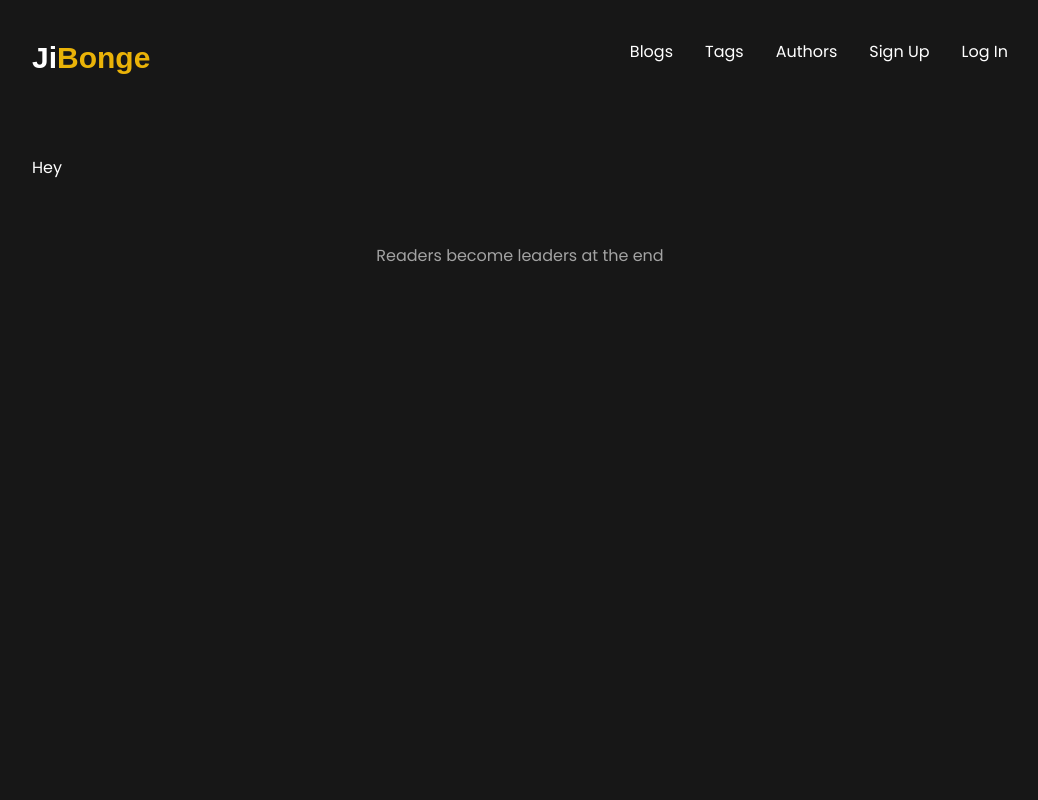
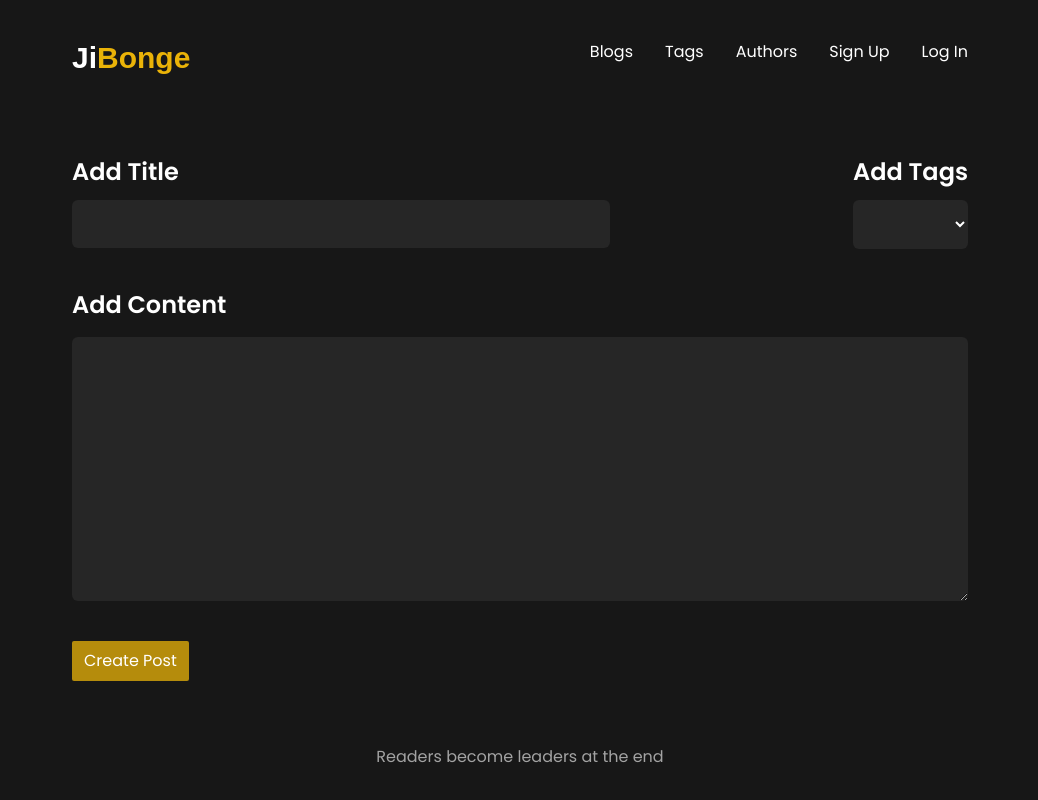
Before and after one commit to Mokowz/Jibonge-App, a Vue app in the folder frontend/app/: page /new/blog in a window 1280 px wide. Shown: the whole page, without its empty margins (120-1158 px from the left). Built offline with nearby package versions, Linux system fonts and the light colour scheme; a web font is replaced by a local one.

Commit message:
Add the new blogs page, without the backend integration

```diff
--- a/frontend/app/src/components/Navbar.vue
+++ b/frontend/app/src/components/Navbar.vue
@@ -1,7 +1,7 @@
 <template>
   <nav class="text-white">
     <!-- Flex container -->
-    <div class="flex container justify-between mx-auto p-10 md:py-10 md:px-0">
+    <div class="flex container justify-between mx-auto px-8 py-10 md:py-10 md:px-10">
         <!-- Logo -->
         <router-link to="/">
             <span class="text-3xl font-riot font-bold">Ji<span class="font-riot text-yellow-500">Bonge</span></span>
--- a/frontend/app/src/components/Posts.vue
+++ b/frontend/app/src/components/Posts.vue
@@ -1,11 +1,11 @@
 <template>
   <div>
     <!-- Blog Cards -->
-    <div v-for="blog in blogs" :key="blog.title" class="flex justify-between px-6 py-8 border-b border-slate-500">
+    <div v-for="blog in blogs" :key="blog.title" class="flex flex-col-reverse justify-between  py-8 border-b border-slate-500 md:flex-row md:px-6">
         <span class="text-darkGrey">{{ formatDate(blog.date_added) }}</span>
 
         <!-- Info -->
-        <div class="flex flex-col space-y-6">
+        <div class="flex flex-col space-y-6 mb-4 md:mb-0">
             <!-- Heading -->
             <div class="flex flex-col">
                 <div class="flex flex-col">
--- a/frontend/app/src/views/Authors/Authors.vue
+++ b/frontend/app/src/views/Authors/Authors.vue
@@ -1,10 +1,10 @@
 <template>
-    <div class="flex space-x-8 container mx-auto p-10 md:py-10 md:px-0">
-        <div v-for="author in authors" key="author.id" class="w-1/2 flex justify-around py-8 px-14 bg-darkGrey/10 items-center rounded-lg">
+    <div class="flex flex-col space-y-8 md:space-x-8 container mx-auto px-8 md:flex-row md:py-10 md:px-10 md:space-y-0">
+        <div v-for="author in authors" key="author.id" class="w-full flex justify-around py-6 px-0 bg-darkGrey/10 items-center rounded-lg md:w-1/2 md:py-8 md:px-14">
 
             <h3 v-if="author.user.first_name" class="bg-transparent font-semibold text-xl">{{ author.user.first_name }} {{ author.user.last_name }}</h3>
             <h3 v-else class="bg-transparent font-semibold text-xl">Author X</h3>
-            <div class="w-32 h-32 bg-transparent">
+            <div class="w-20 h-20 bg-transparent md:w-32 md:h-32">
                 <img :src="author.profile_pic" class="w-full h-full rounded-full">
             </div>
         </div>
--- a/frontend/app/src/views/Blogs/Blogs.vue
+++ b/frontend/app/src/views/Blogs/Blogs.vue
@@ -1,11 +1,11 @@
 <template>
     <!-- Flex Container -->
-    <div class="flex flex-col text-white container mx-auto p-10 md:py-10 md:px-0">
+    <div class="flex flex-col text-white container mx-auto px-8 md:py-10 md:px-8">
       <!-- Heading and Add Button -->
       <div class="flex justify-between items-center w-full border-b border-slate-500 pb-6">
         <!-- Heading -->
         <div class="flex flex-col space-y-3">
-          <h1 class="font-bold text-5xl">All Posts</h1>
+          <h1 class="font-bold text-4xl md:text-5xl">All Posts</h1>
           <input type="search" v-model="searchInput" class=" rounded-md px-4 py-2 max-w-sm bg-darkGrey/15" placeholder="Search blogs" @input="searchBlogs">
         </div>
 
--- a/frontend/app/src/views/Blogs/NewBlog.vue
+++ b/frontend/app/src/views/Blogs/NewBlog.vue
@@ -1,11 +1,45 @@
 <template>
-  <div class="container mx-auto p-10 md:py-10 md:px-0">
-    Hey
+  <div class="flex container mx-auto p-10 md:py-10 md:px-10">
+    <form class="flex flex-col space-y-10 w-full">
+      <!-- Heading and Tags -->
+      <div class="flex space-x-6 justify-between w-full">
+        <div class="flex flex-col space-y-3 w-3/5">
+          <label for="" class="font-semibold text-2xl">Add Title</label>
+          <input type="text" class="bg-darkGrey/10 rounded-md px-8 py-3">
+        </div>
+        <div class="flex flex-col space-y-3">
+          <label for="" class="font-semibold text-2xl">Add Tags</label>
+          <select class="bg-darkGrey/10 rounded-md px-8 py-3" >
+            <div v-for="tag in tags" key="tag.name">
+              <option value="" >{{ tag.name }}</option>
+            </div>
+
+          </select>
+        </div>
+
+      </div>
+
+      <!-- Content -->
+      <div class="flex flex-col space-y-4">
+        <label for="" class="font-semibold text-2xl">Add Content</label>
+        <textarea name="" id="" cols="30" rows="10" class="w-full rounded-md bg-darkGrey/10 px-8 py-3"></textarea>
+      </div>
+
+      <div>
+        <input class="px-3 py-2 rounded-sm bg-yellow-500/75 hover:bg-yellow-500/90" type="submit" value="Create Post">
+      </div>
+    </form>
   </div>
 </template>
 
 <script>
+
 export default {
+  data() {
+    return {
+      tags: [{name: 'coding'}, {name: 'swimming'}],
+    }
+  },
 
 }
 </script>
--- a/frontend/app/src/views/Home/HomeView.vue
+++ b/frontend/app/src/views/Home/HomeView.vue
@@ -1,9 +1,9 @@
 <template>
     <!-- Flex Container -->
-    <div class="flex flex-col text-white p-10 container mx-auto md:py-10 md:px-0">
+    <div class="flex flex-col text-white px-8 container mx-auto md:py-10 md:px-10">
       <!-- Heading -->
       <div class="flex flex-col space-y-3 border-b border-slate-500 pb-6">
-        <h1 class="text-4xl font-bold md:text-5xl">Karibu Jibonge, a one-stop <span class="text-yellow-500">magazine</span> for all you Swahili and sheng lovers</h1>
+        <h1 class="text-4xl font-bold md:text-5xl">Karibu Jibonge, a one-stop <span class="text-yellow-500 bg-transparent">magazine</span> for all you Swahili and sheng lovers</h1>
         <p class="text-darkGrey">Jibonge offers a vibrant space where Swahili and Sheng aficionados can delve into
            a diverse array of content. From language insights to cultural explorations, it's your go-to platform for immersive experiences
            and community connections in the realm of East African languages.
@@ -14,7 +14,7 @@
       <Posts search="" />
 
       <!-- All posts btn -->
-      <router-link to="/blogs" class="text-blue-500/60 p-5 float-right">All Posts</router-link>
+      <router-link to="/blogs" class="text-blue-500/60 py-5 md:p-5 float-right">All Posts</router-link>
     </div>
 </template>
 
--- a/frontend/app/src/views/LogIn/Login.vue
+++ b/frontend/app/src/views/LogIn/Login.vue
@@ -1,6 +1,6 @@
 <template>
   <!-- Flex Container -->
-  <div class="flex container  justify-center mx-auto  p-10">
+  <div class="flex container  justify-center mx-auto  px-8 md:py-10 md:px-10">
     <!-- The Form Card Container -->
     <div class="flex flex-col space-y-6 items-center text-center rounded-lg border px-20 py-10 border-slate-200">
         <!-- Heading -->
--- a/frontend/app/src/views/LogIn/LoginForm.vue
+++ b/frontend/app/src/views/LogIn/LoginForm.vue
@@ -2,7 +2,7 @@
   <div>
     <form action="" @submit.prevent="login" class="w-full mx-auto  flex flex-col space-y-4">
       <!-- Inputs -->
-      <div class="flex flex-col items-center   space-y-3">
+      <div class="flex flex-col items-center  space-y-3">
           <input type="email" placeholder="Email" v-model="email" required  class="p-2 w-full mx-auto  text-slate-50  rounded-md bg-darkGrey/15 ">
           <input type="password" placeholder="Password" v-model="password" required class="p-2 w-full mx-auto  text-slate-50  rounded-md bg-darkGrey/15 ">
       </div>
--- a/frontend/app/src/views/SignUp/SignUpForm.vue
+++ b/frontend/app/src/views/SignUp/SignUpForm.vue
@@ -12,7 +12,6 @@
     <!-- Button -->
     <div class="flex flex-col space-y-2">
         <button type="submit" class="px-3 py-2 rounded-sm bg-yellow-500/75 hover:bg-yellow-500/90">Sign Up</button>
-        <input type="button" @click="checkModels()" class="px-3 py-2 rounded-sm bg-yellow-500/75 hover:bg-yellow-500/90">Check
         <span>Already have an account? <router-link to="/login" class="text-yellow-400">Log In</router-link></span>
     </div>
 
--- a/frontend/app/src/views/Tags/Tags.vue
+++ b/frontend/app/src/views/Tags/Tags.vue
@@ -1,5 +1,5 @@
 <template>
-  <div class="container mx-auto p-10 md:py-10 md:px-0">
+  <div class="container mx-auto px-8 md:py-10 md:px-10">
     <div class="flex">
         <div v-for="tag in tags" key="tag.id"  class="py-3 px-8 m-4 border rounded-sm">
             <router-link   :to="{name: 'tagsList', params: {id: tag.id}}">
```
Also changed, not shown: frontend/app/src/views/Tags/TagBlogs.vue (+4 -4 lines), 1 other file (tests, documents, lock files or other folders).
